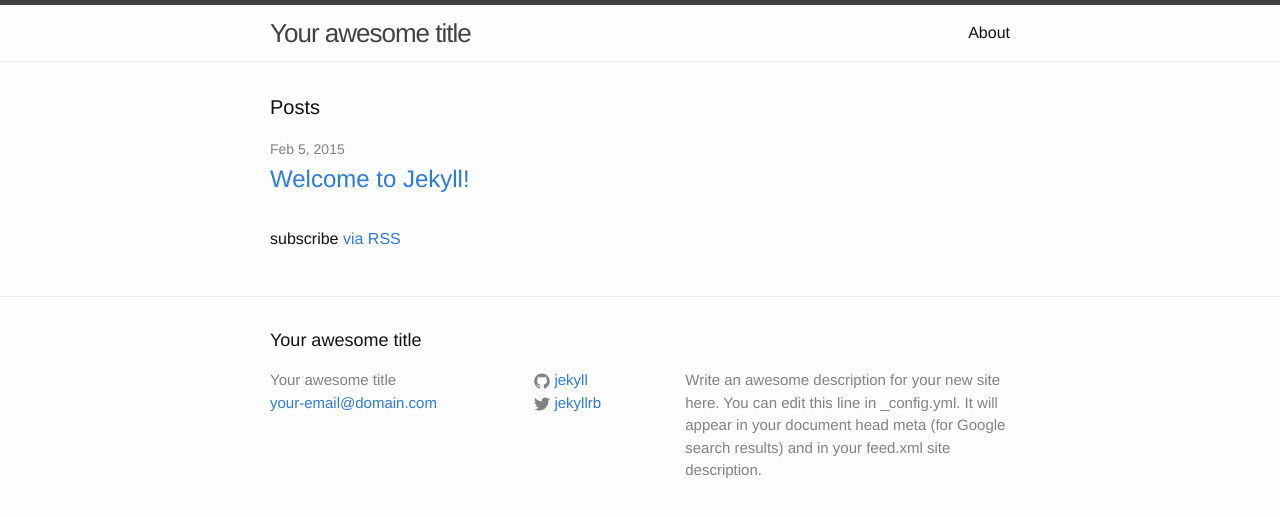
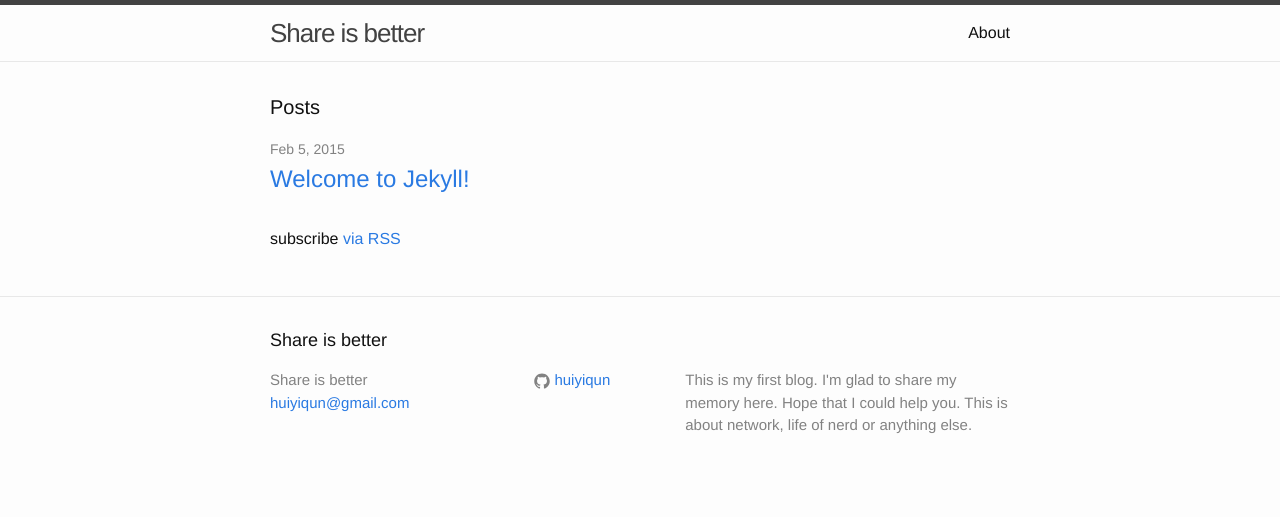
Before and after one commit to huiyiqun/blog, a Jekyll site: the page built from index.html, in a window 1280 px wide. Shown: the top 517 px of the page. Built offline with Jekyll 4.4.1, drawn with Linux system fonts in a browser that asks for light colours.

Commit message:
fix config

```diff
--- a/_config.yml
+++ b/_config.yml
@@ -1,14 +1,14 @@
 # Site settings
-title: Your awesome title
-email: your-email@domain.com
+title: Share is better
+email: huiyiqun@gmail.com
 description: > # this means to ignore newlines until "baseurl:"
-  Write an awesome description for your new site here. You can edit this
-  line in _config.yml. It will appear in your document head meta (for
-  Google search results) and in your feed.xml site description.
+  This is my first blog. I'm glad to share my memory here. Hope that I could
+  help you.
+  This is about network, life of nerd or anything else.
 baseurl: "" # the subpath of your site, e.g. /blog/
-url: "http://yourdomain.com" # the base hostname & protocol for your site
-twitter_username: jekyllrb
-github_username:  jekyll
+url: "http://huiyiqun.github.io" # the base hostname & protocol for your site
+#twitter_username:
+github_username:  huiyiqun
 
 # Build settings
 markdown: kramdown
```
